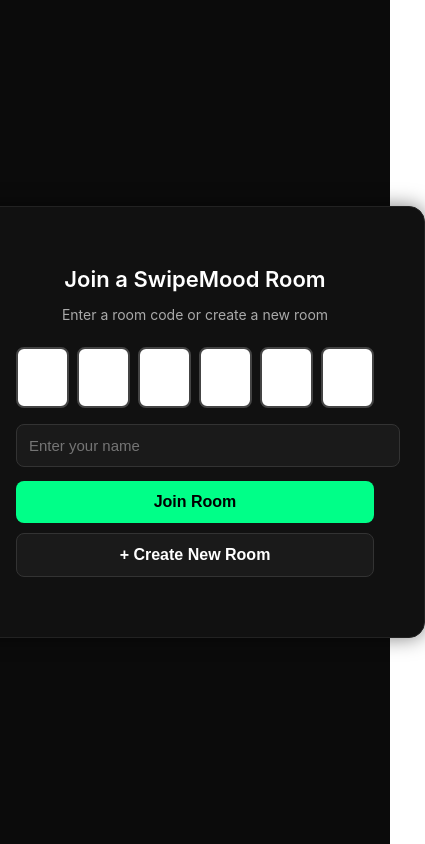
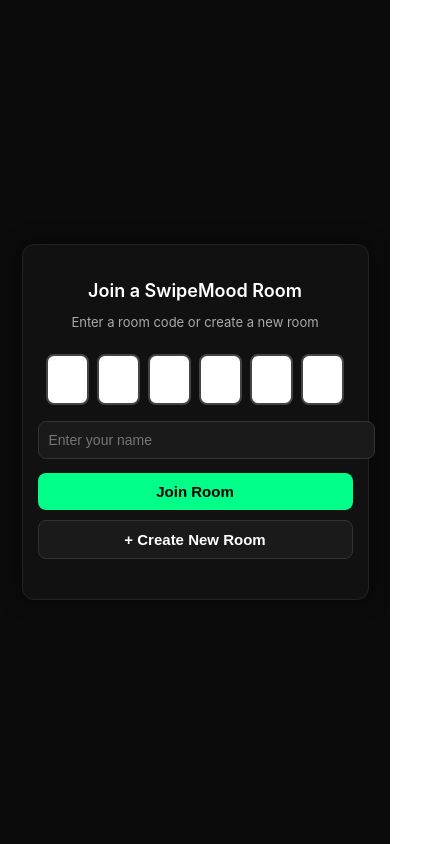
Before and after one commit to bandikarvijay/SwipeMood, a React (Create React App) app in the folder frontend/: page / in a window 390 px wide. Shown: the whole page, 425 px wide, since content can reach past the window. Built offline with nearby package versions, Linux system fonts and the light colour scheme; no server answers.

Commit message:
Update CreateRoom.css

```diff
--- a/frontend/src/Pages/CreateRoom.css
+++ b/frontend/src/Pages/CreateRoom.css
@@ -7,6 +7,8 @@
   background: #0b0b0b;
   color: white;
   font-family: "Inter", sans-serif;
+  padding: 20px;
+  box-sizing: border-box;
 }
 
 /* Card box */
@@ -16,8 +18,10 @@
   border-radius: 16px;
   padding: 40px 50px;
   width: 400px;
+  max-width: 90%;
   text-align: center;
   box-shadow: 0 0 20px rgba(0, 0, 0, 0.5);
+  transition: all 0.3s ease;
 }
 
 /* Small online indicator text */
@@ -120,7 +124,8 @@
 .footer-links {
   display: flex;
   justify-content: center;
-  gap: 20px;
+  flex-wrap: wrap;
+  gap: 16px;
 }
 
 .footer-link {
@@ -134,11 +139,13 @@
   color: #00ff88;
 }
 
+/* Room code input boxes */
 .roomcode-boxes {
   display: flex;
   justify-content: center;
   gap: 8px;
   margin-bottom: 16px;
+  flex-wrap: wrap;
 }
 
 .code-box {
@@ -158,26 +165,52 @@
   box-shadow: 0 0 5px rgba(255, 79, 129, 0.6);
 }
 
-.roomcode-boxes {
-  display: flex;
-  justify-content: center;
-  gap: 8px;
-  margin-bottom: 16px;
+/* ✅ RESPONSIVE STYLING */
+@media (max-width: 600px) {
+  .create-room-card {
+    width: 100%;
+    padding: 25px 20px;
+    border-radius: 12px;
+  }
+
+  .title {
+    font-size: 20px;
+  }
+
+  .subtitle {
+    font-size: 13px;
+  }
+
+  .input-field {
+    font-size: 14px;
+    padding: 10px;
+  }
+
+  .join-btn,
+  .create-btn {
+    font-size: 15px;
+    padding: 10px;
+  }
+
+  .code-box {
+    width: 40px;
+    height: 50px;
+    font-size: 20px;
+  }
 }
 
-.code-box {
-  width: 45px;
-  height: 55px;
-  text-align: center;
-  font-size: 24px;
-  border: 2px solid #444;
-  border-radius: 8px;
-  outline: none;
-  text-transform: uppercase;
-  transition: 0.2s;
+@media (max-width: 400px) {
+  .code-box {
+    width: 35px;
+    height: 45px;
+    font-size: 18px;
+  }
+
+  .title {
+    font-size: 18px;
+  }
+
+  .create-room-card {
+    padding: 20px 15px;
+  }
 }
-
-.code-box:focus {
-  border-color: #ff4f81;
-  box-shadow: 0 0 5px rgba(255, 79, 129, 0.6);
-}
```
